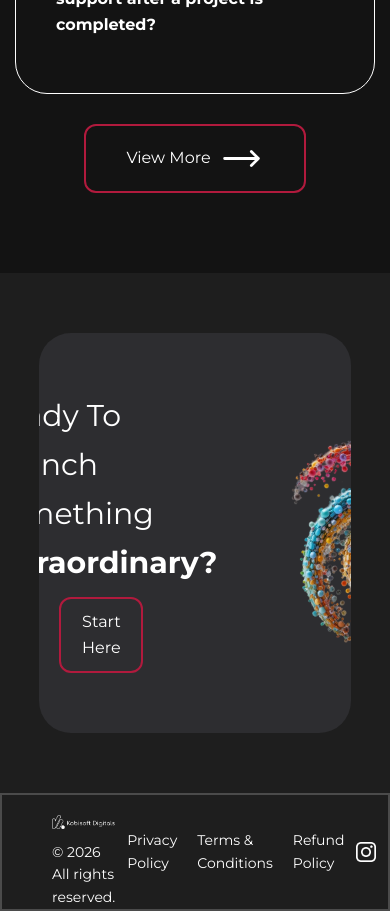
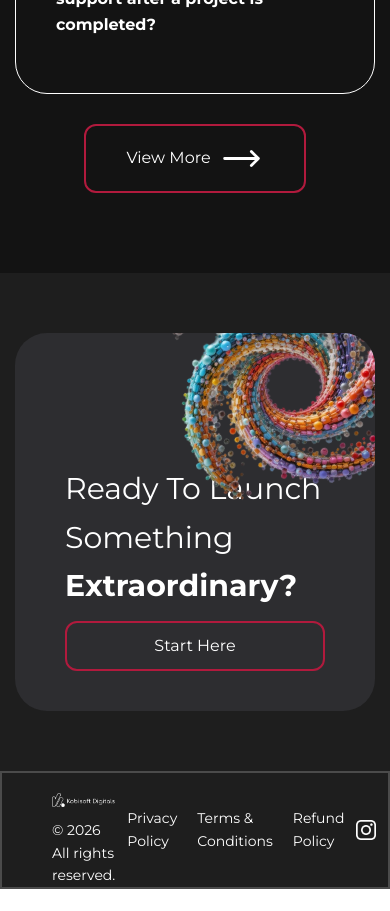
Before and after one commit to ObinnaKelvin/kobisoft, a Next.js app: page /about in a window 390 px wide. Shown: the part 2060-2971 px from the top of the page. After the commit the page ends 2949 px from the top, so only its background shows below. Built offline with nearby package versions, Linux system fonts and the light colour scheme.

Commit message:
Launch Banner now mobile responsive

```diff
--- a/components/LaunchBanner.js
+++ b/components/LaunchBanner.js
@@ -5,9 +5,9 @@ import style from '../styles/launchbanner.module.css'
 
 function LaunchBanner() {
   return (
-    <div className='flex flex-col gap-3 items-center justify-center w-full xl:w-[80%] h-[400px]'>
-      <div className='flex flex-row gap-3 w-[80%] xl:w-[80%] bg-[#2D2D30] h-[400px] rounded-[2em]  overflow-hidden relative'>
-        <div className='flex flex-col  items-center justify-center text-white w-[40%] h-full py-[40px] px-[50px]'>
+    <div className='flex flex-col gap-3 items-center justify-center w-full xl:w-[80%] h-full xl:h-[400px] lg:h-[400px] px-[15px] xl:px-[0px] lg:px-[0px]'>
+      <div className='flex flex-col-reverse xl:flex-row lg:flex-row gap-3 w-full xl:w-[80%] lg:w-[80%] bg-[#2D2D30] h-full xl:h-[400px] lg:h-[400px] rounded-[2em] overflow-hidden relative'>
+        <div className='flex flex-col items-center justify-center text-white w-full xl:w-[40%] lg:w-[40%] h-full py-[40px] px-[50px]'>
           <div className='text-[30px]'>
             Ready To Launch Something <span className='font-bold'>Extraordinary?</span>
           </div>
@@ -15,8 +15,8 @@ function LaunchBanner() {
               <Link href={'/start-here'} className='cursor-pointer'>Start Here</Link>
           </div>
         </div>
-        <div className='flex flex-col  items-center justify-center text-white w-[60%] h-full  py-[40px] px-[50px]'>
-          <Image src={'/spiral.png'} width={900} height={1000} alt='Launch Banner Image' className={`${style.spiral} absolute object-cover mr-[-270px]`} />
+        <div className='flex flex-col  items-center justify-center text-white w-full xl:w-[60%] lg:w-[60%] h-full  py-[40px] px-[50px]'>
+          <Image src={'/spiral.png'} width={900} height={1000} alt='Launch Banner Image' className={`${style.spiral} absolute object-cover mr-[-200px] xl:mr-[-270px] lg:mr-[-270px]`} />
         </div>
       </div>
     </div>
```
